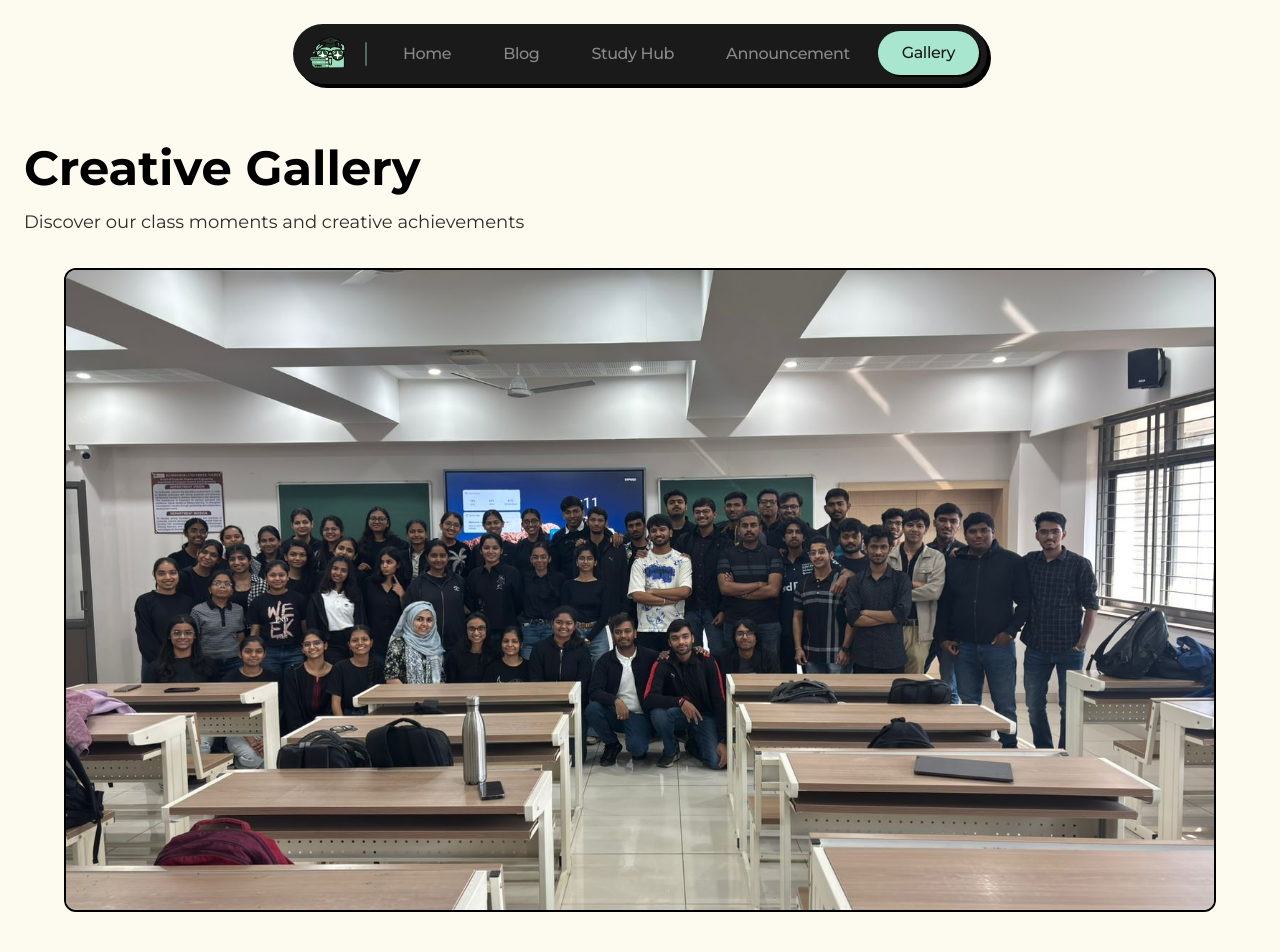
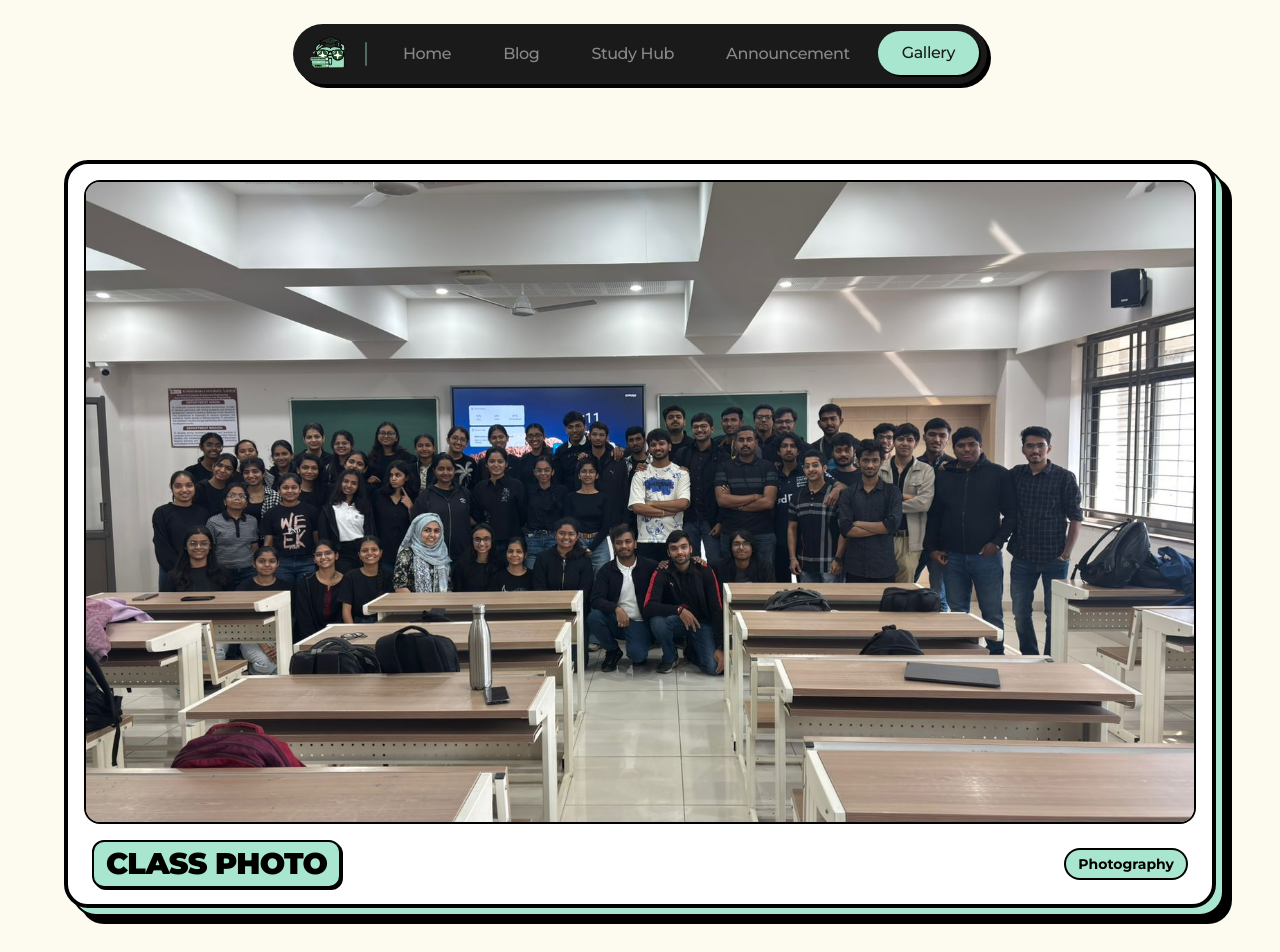
Before and after one commit to vynride/technicalcup-A1, a Next.js app: page /gallery in a window 1280 px wide. Shown: the top 952 px of the page. Built offline with nearby package versions, Linux system fonts and the light colour scheme.

Commit message:
feat: add borders to class photo

```diff
--- a/app/gallery/page.js
+++ b/app/gallery/page.js
@@ -14,28 +14,48 @@ export default function Gallery() {
       ? galleryItems
       : galleryItems.filter(item => item.category === selectedCategory);
 
+
+
+  const bgColors = [
+    'bg-[#A8E6CF]', // Mint
+    'bg-[#FBE36A]', // Yellow
+    'bg-[#D0BCFF]', // Purple
+    'bg-[#FFD6E8]', // Pink
+    'bg-[#FF8F50]', // Orange
+  ];
+
   return (
     <div className="min-h-screen bg-background">
       <Navbar />
-      <main className="w-full px-6 py-8">
-        <div className="mb-8">
-          <h1 className="text-5xl font-bold text-black mb-4">
-            Creative Gallery
-          </h1>
-          <p className="text-[#2C2C2C] text-lg">
-            Discover our class moments and creative achievements
-          </p>
-        </div>
+      <main className="w-full px-6 py-12">
+        <div className="flex justify-center">
+          <div className="flex flex-wrap justify-center gap-12 w-full max-w-6xl">
+          {filteredItems.map((item, index) => (
+            <div key={item.id} className="group relative w-full">
+              {/* Shadow Layer */}
+              <div className="absolute top-4 left-4 w-full h-full bg-black rounded-3xl transition-transform duration-300 group-hover:translate-x-2 group-hover:translate-y-2"></div>
 
-        <div className="flex justify-center">
-          <div className="grid grid-cols-1 gap-8 w-full max-w-6xl">
-          {filteredItems.map(item => (
-            <div key={item.id} className="overflow-hidden rounded-lg border-2 border-black">
-              <img
-                src={item.image}
-                alt={item.title}
-                className="w-full h-[40rem] object-cover"
-              />
+              {/* Color Layer */}
+              <div className={`absolute top-2 left-2 w-full h-full ${bgColors[index % bgColors.length]} rounded-3xl border-2 border-black transition-transform duration-300 group-hover:translate-x-1 group-hover:translate-y-1`}></div>
+
+              {/* Content Layer */}
+              <div className="relative z-10 bg-white rounded-3xl border-4 border-black p-4 transition-transform duration-300 group-hover:-translate-x-1 group-hover:-translate-y-1">
+                <div className="overflow-hidden rounded-xl border-2 border-black">
+                  <img
+                    src={item.image}
+                    alt={item.title}
+                    className="w-full h-64 sm:h-96 md:h-[40rem] object-cover"
+                  />
+                </div>
+                <div className="mt-4 flex flex-col md:flex-row md:justify-between items-start md:items-center gap-3 md:gap-0 px-2">
+                  <h3 className="text-3xl font-black uppercase tracking-tight text-black bg-[#A8E6CF] px-3 py-1 border-2 border-black rounded-lg w-fit shadow-[2px_2px_0px_0px_rgba(0,0,0,1)]">
+                    {item.title}
+                  </h3>
+                  <div className={`px-3 py-1 rounded-full border-2 border-black text-sm font-bold ${bgColors[index % bgColors.length]}`}>
+                    {item.category || 'Gallery'}
+                  </div>
+                </div>
+              </div>
             </div>
           ))}
           </div>
```
